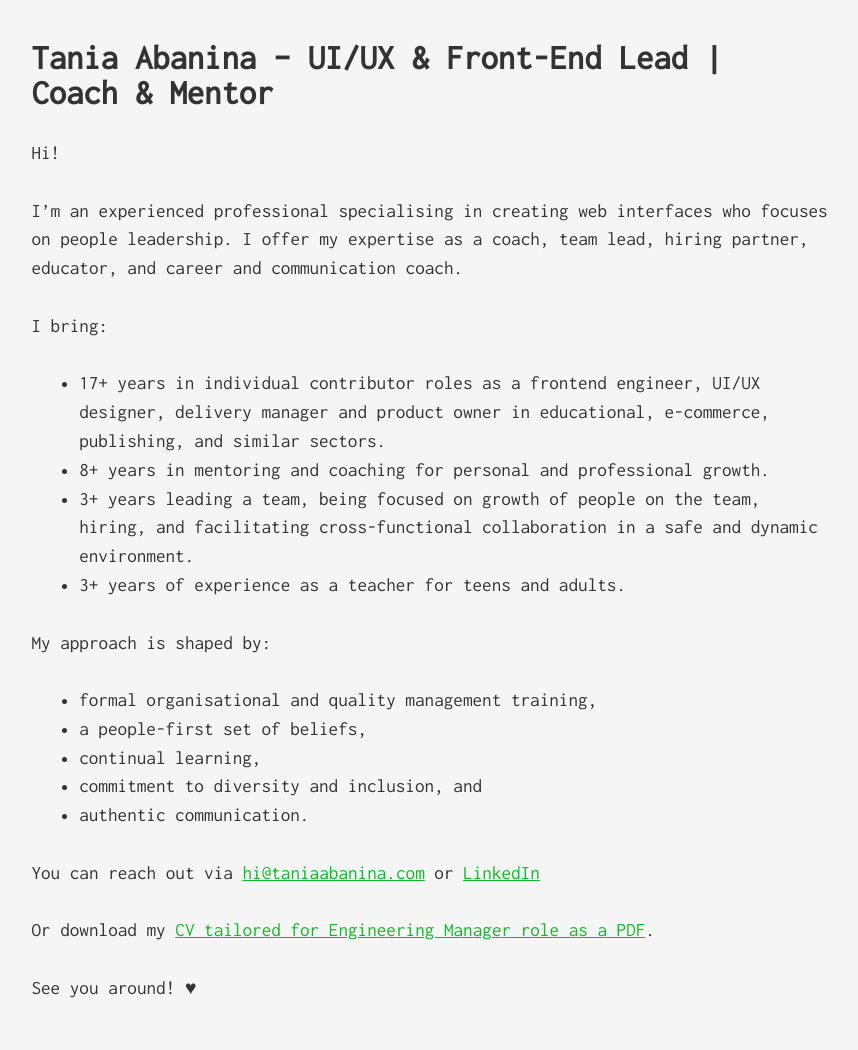
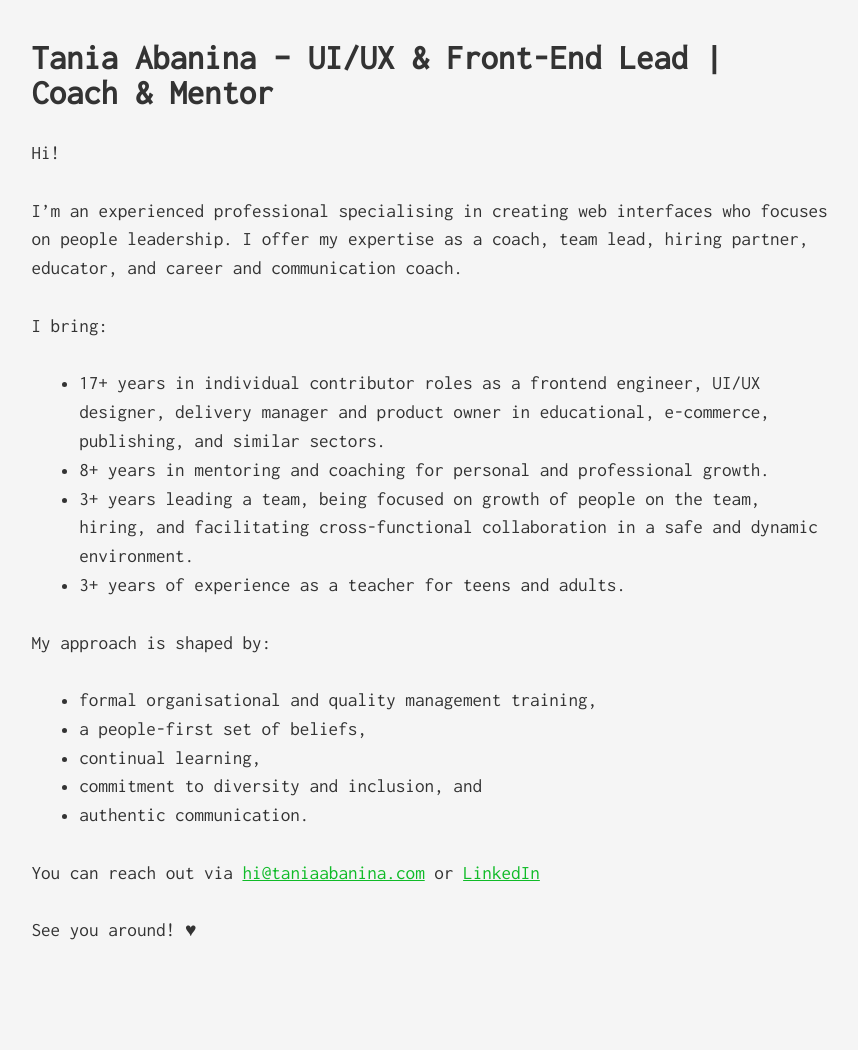
Before and after one commit to tataata/taniaabanina.com, a Jekyll site: the page built from index.md, in a window 1280 px wide. Shown: the whole page, without its empty margins (7-865 px from the left). Built offline with Jekyll 4.4.1, drawn with Linux system fonts in a browser that asks for light colours; after the commit the page ends 992 px from its top, so only the background shows below that.

Commit message:
deleted link to EM tailored PDF cv

```diff
--- a/index.md
+++ b/index.md
@@ -25,6 +25,5 @@ My approach is shaped by:
 
 You can reach out via [hi@taniaabanina.com](mailto:hi@taniaabanina.com) or [LinkedIn](https://www.linkedin.com/in/taniaabanina/)
 
-Or download my [CV tailored for Engineering Manager role as a PDF](/Engineering_Manager__CV__Tania_Abanina.pdf).
 
 See you around! ♥
```
